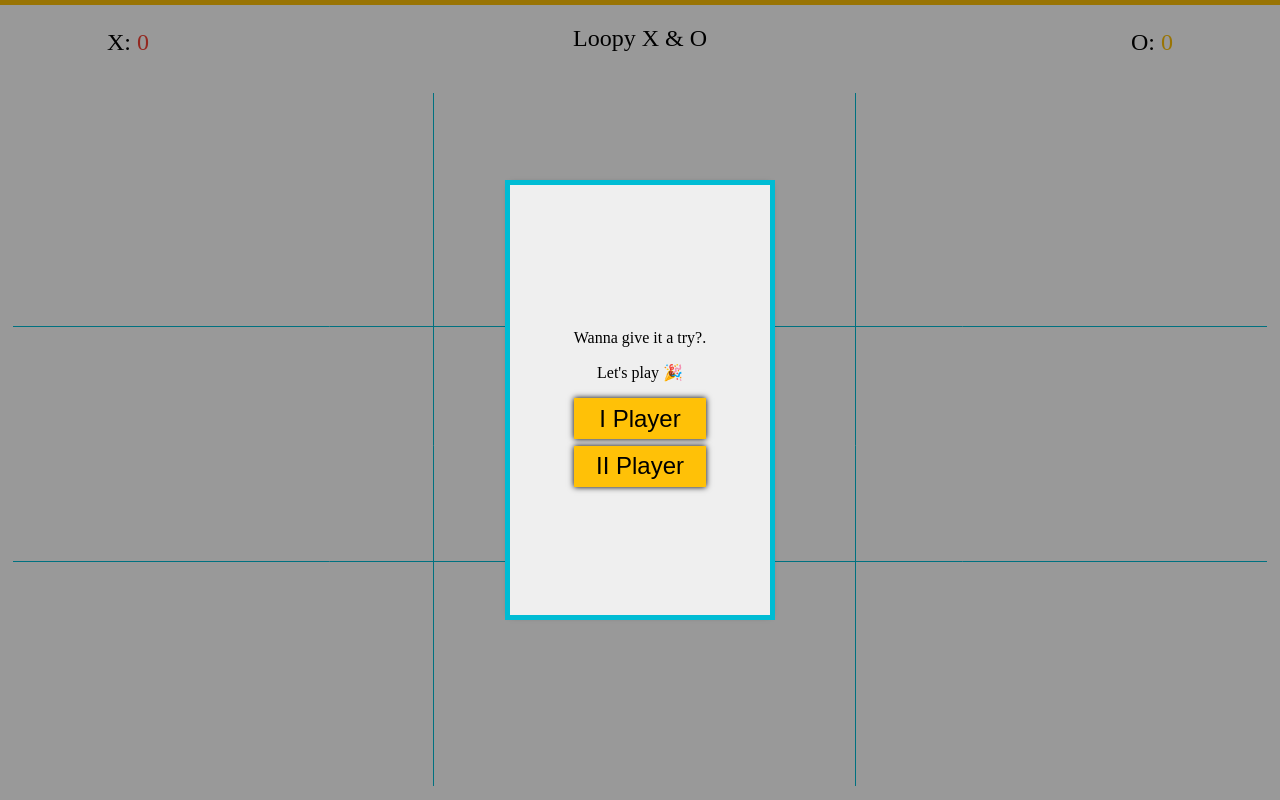
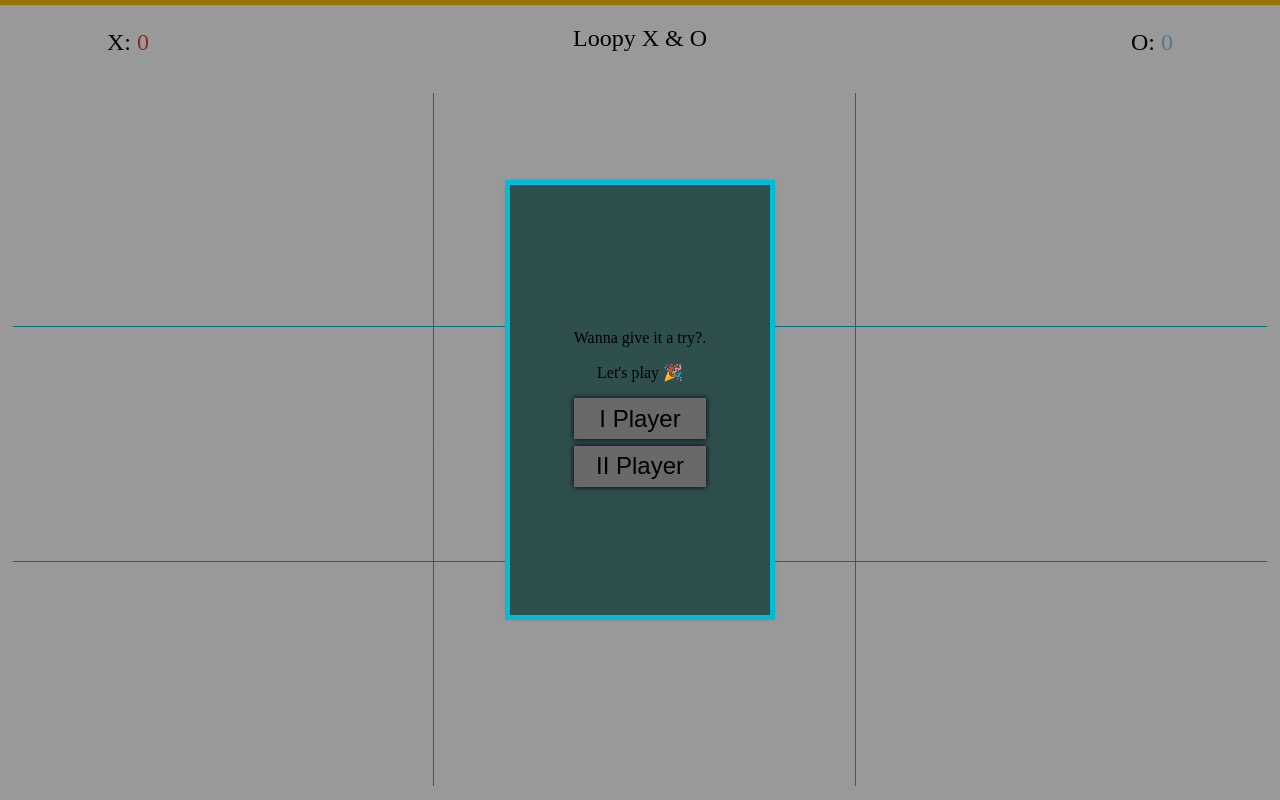
Before and after one commit to Akhomsanh3/loopyXO, a PHP site: page / in a window 1280 px wide. Run offline with PHP 8.4, Linux system fonts and the light colour scheme; some libraries are stand-ins or nearby versions; some web fonts are replaced.

Commit message:
Update style.css

```diff
--- a/style.css
+++ b/style.css
@@ -68,7 +68,7 @@ h2>a {
 }
 
 .oScore {
-  color: #FFC107;
+  color: #87CEEB;
   font-weight: normal;
 }
 
@@ -130,7 +130,7 @@ h2>a {
   align-items: center;
   text-align: center;
   flex-direction: column;
-  background: #efefef;
+  background: #2F4F4F;
   justify-content: center;
   align-items: center;
   text-align: center;
@@ -141,7 +141,7 @@ h2>a {
 
 .fragment button {
   border: none;
-  background: #FFC107;
+  background: #696969;
   padding: 5% 0%;
   margin-bottom: 5%;
   box-shadow: 0px 0px 6px 0px #000000;
```
